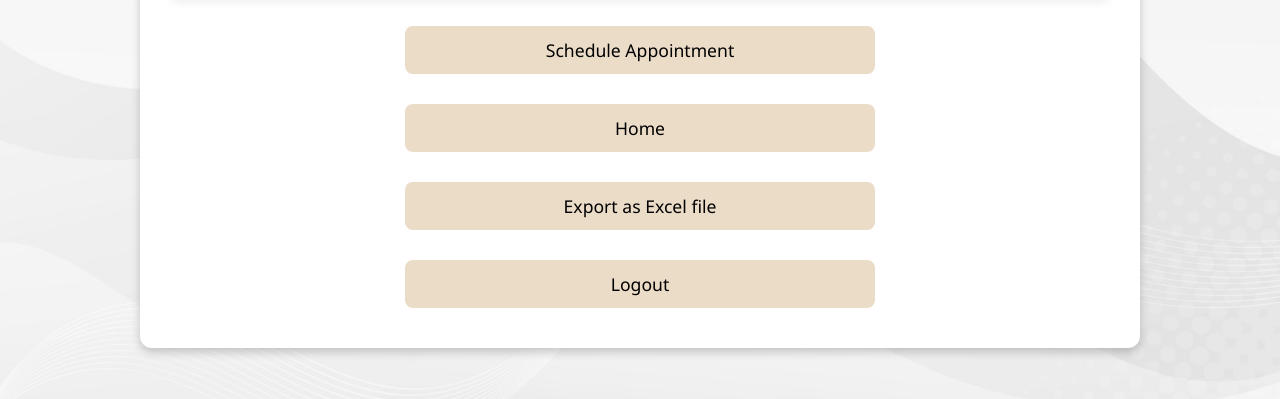
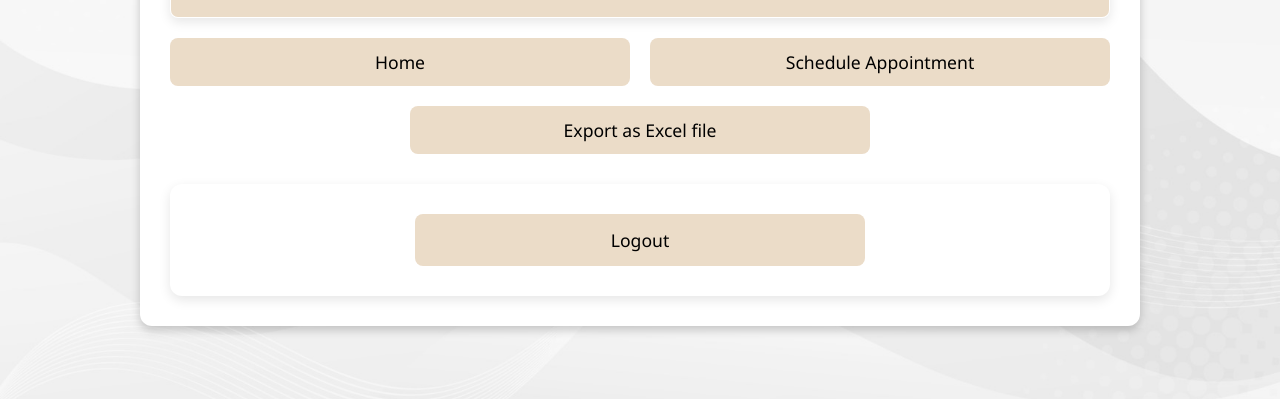
Before and after one commit to YashPhadtare12/Hospital_Management, a Flask app: page /view-appointments in a window 1280 px wide. Shown: the part 338-737 px from the top of the page. Run offline with Flask 3, Linux system fonts and the light colour scheme; the visitor is signed in with stand-in values (Sample User, id 1); lists and menus that the app fills with data are empty.

Commit message:
Update view-appointments.html

```diff
--- a/templates/view-appointments.html
+++ b/templates/view-appointments.html
@@ -41,12 +41,14 @@
           {% endfor %}
         </tbody>
       </table>
-      <div class="btn1 btn3">
-        <button onclick="location.href='{{ url_for('schedule_appointment') }}';">Schedule Appointment</button>
-        <button onclick="location.href='{{ url_for('home') }}';">Home</button>
-        <button onclick="exportAppointments()">Export as Excel file</button>
-        <button onclick="location.href='{{ url_for('logout') }}';">Logout</button>
+      <div class="main-btn">
+        <button onclick="location.href='{{ url_for('home') }}';" class="btn">Home</button>
+        <button onclick="location.href='{{ url_for('schedule_appointment') }}';" class="btn">Schedule Appointment</button>
+        <button onclick="exportAppointments()" class="btn">Export as Excel file</button>
       </div>
+      <footer>
+        <a href="{{ url_for('logout') }}" class="btn">Logout</a>
+      </footer>
     </div>
     <script src="{{ url_for('static', filename='scripts/view-appointments.js') }}"></script>
   </body>
```
